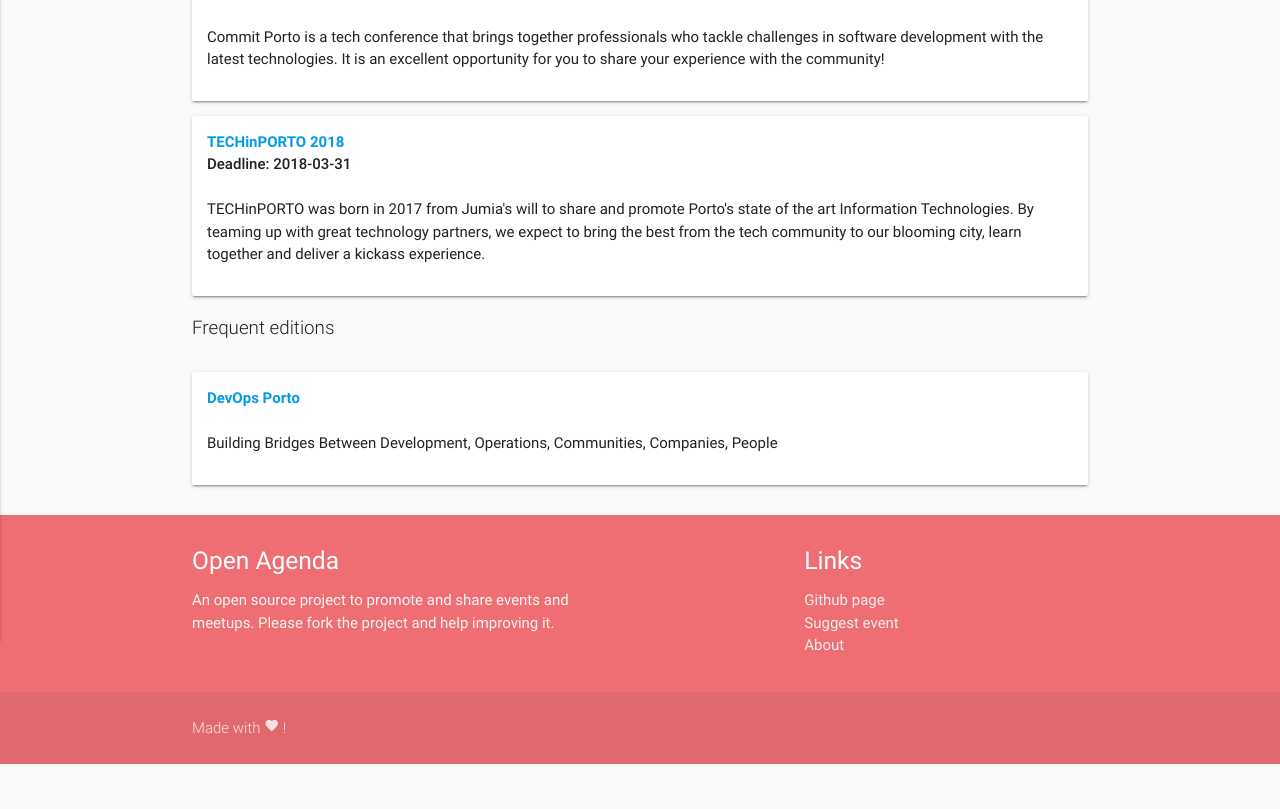
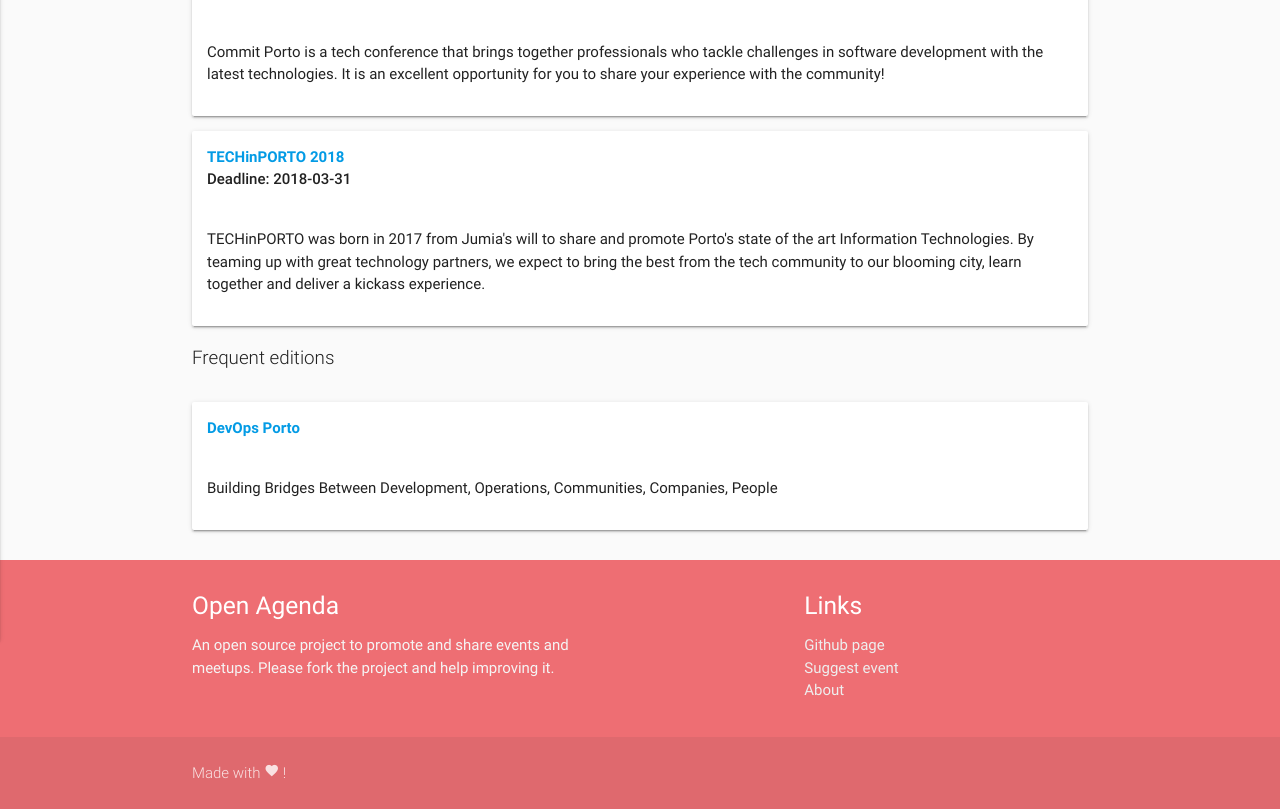
Before and after one commit to agendaopensource/agendaopensource.github.io, a Jekyll site: the page built from call-for-papers.html, in a window 1280 px wide. Shown: the part 320-1129 px from the top of the page. Built offline with Jekyll 4.4.1, drawn with Linux system fonts in a browser that asks for light colours; nearby versions of some CDN libraries; before the commit the page ends 1084 px from its top, so only the background shows below that.

Commit message:
Minor improve to appearance

```diff
--- a/assets/css/style.scss
+++ b/assets/css/style.scss
@@ -15,10 +15,6 @@
     padding: 15px;
 }
 
-.events .card-panel p {
-    margin-top: 0px;
-}
-
 .stack img {
     height: 100px;
 }
```
